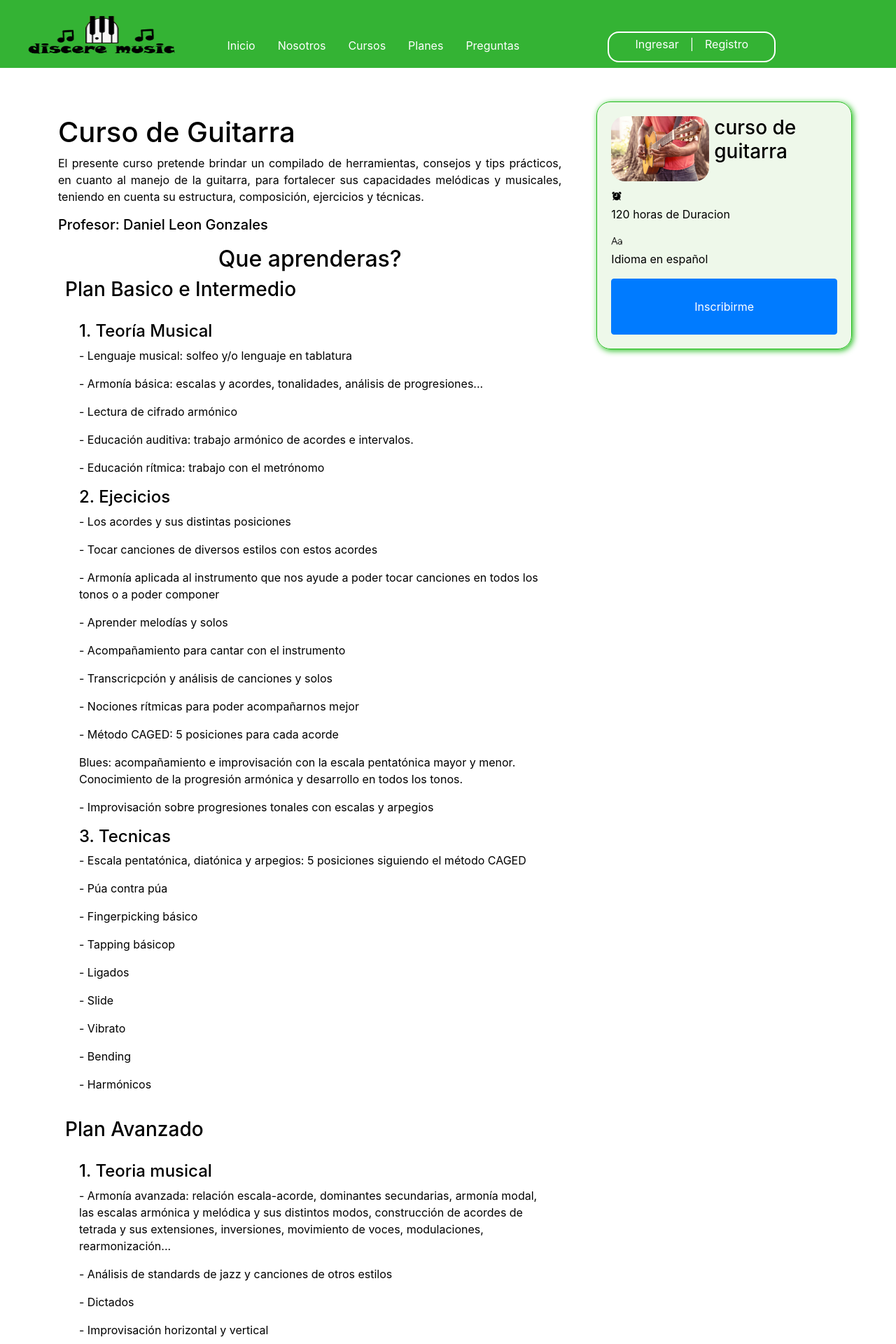
After one commit to Leongon/clasevirtual, a Python web app: template templates/Planes.guitarra.html in a window 1280 px wide. The commit adds this page. Shown: the top 1920 px of the page at 70% size. Run offline with Jinja, Linux system fonts and the light colour scheme; the template is opened without the code that fills it, so the values that code supplies are empty; some libraries are stand-ins or nearby versions.

Commit message:
19/10/21

```diff
--- a/static/src/css/index.css
+++ b/static/src/css/index.css
@@ -81,6 +81,7 @@
     padding: 3rem;
     height: 35.4rem;
     background-color: #000;
+    border-bottom: 3px solid #34b334;
 }
 .slide{
 
@@ -98,3 +99,32 @@
     border-radius: 10px ;
 
 }
+
+.contenedor-main-4{
+    color:black;
+    padding: 3rem;
+    height: 35.4rem;
+    background-color: white;
+
+}
+.color-card{
+    border-radius: 20px;
+    border: 1px solid #23bd1d;
+    box-shadow: 2px 2px 9px #23bd1d;
+    background-color: rgba(236, 247, 232, 0.877);
+
+}
+.color-card img{
+    border-radius: 20px;
+    border: #34b334;
+}
+.tamaño-btn{
+    width: 100%;
+    height: 5rem;
+}
+.hora{
+    padding-top: 11px;
+}
+.sub-contenedor-main-4{
+    padding: 10px;
+}
--- /dev/null
+++ b/templates/Planes.guitarra.html
@@ -0,0 +1,200 @@
+<!DOCTYPE html>
+<html lang="en">
+
+<head>
+    <meta charset="UTF-8">
+    <meta http-equiv="X-UA-Compatible" content="IE=edge">
+    <meta name="viewport" content="width=device-width, initial-scale=1.0">
+    <link rel="stylesheet" href="https://maxcdn.bootstrapcdn.com/bootstrap/4.0.0/css/bootstrap.min.css"
+        integrity="sha384-Gn5384xqQ1aoWXA+058RXPxPg6fy4IWvTNh0E263XmFcJlSAwiGgFAW/dAiS6JXm" crossorigin="anonymous">
+    <link rel="stylesheet" href="../static/src/css/index.css">
+    <title id="title"></title>
+</head>
+
+<body class="">
+    <div class="container-fluid">
+        <!--Inicio nav-->
+        <div class="row bg-opacity-90" style="padding: 1% 0 1% 0 ; background-color:#34b334">
+            <div class="col-2">
+                <img src="../static/src/img/logo.png" alt="" class="image-responsive img-logo">
+            </div>
+            <div class="col-6">
+                <nav class="nav justify-content-center">
+                    <a class="text-color nav-link" href="index.html">Inicio</a>
+                    <a class="text-color nav-link" href="#">Nosotros</a>
+                    <a class="text-color nav-link" href="#">Cursos</a>
+                    <a href="Planes.guitarra.html" class="text-color nav-link">Planes</a>
+                    <a href="#" class="text-color nav-link">Preguntas</a>
+                </nav>
+            </div>
+            <div class="col-4">
+                <div class="login-borde">
+                    <nav class="nav justify-content-center posicion-login">
+
+                        <a name="" id="" class="nav-link text-color" href="#">Ingresar</a>
+                        <p class="separar">|</p>
+                        <a name="" id="" class="nav-link text-color" href="#">Registro</a>
+
+                    </nav>
+                </div>
+            </div>
+        </div>
+        <!--Fin nav-->
+        <!--Contenido principal-->
+
+        <!--Contenido principal 4-->
+        <div class="contenedor-main-4">
+            <div class="contenedor-planes ">
+                <div class="row">
+                    <div class="col-8">
+                        <div class="card-body">
+                            <h1>Curso de Guitarra</h1>
+                            <p class="text-justify">El presente curso pretende brindar un compilado de herramientas,
+                                consejos y tips prácticos, en cuanto al manejo de la guitarra, para fortalecer sus
+                                capacidades melódicas y musicales, teniendo en cuenta su estructura, composición,
+                                ejercicios y técnicas.</p>
+                                <h5>Profesor: Daniel Leon Gonzales</h5>
+                                <div class="sub-contenedor-main-4">
+                                    <div class="contenedor-planes ">
+
+                                        <div class="row ">
+                                            <div class="col-12">
+                                                <h2 class="text-center">Que aprenderas?</h2>
+                                                <h3>Plan Basico e Intermedio</h3>
+                                                <div class="card-body">
+                                                    <h4> 1. Teoría Musical</h4>
+                                                    <p> - Lenguaje musical: solfeo y/o lenguaje en tablatura</p>
+                                                    <p>- Armonía básica: escalas y acordes, tonalidades, análisis de progresiones...</p>
+                                                    <p>- Lectura de cifrado armónico</p>
+                                                    <p>- Educación auditiva: trabajo armónico de acordes e intervalos.</p>
+                                                    <p>- Educación rítmica: trabajo con el metrónomo</p>
+                                                    <h4>2. Ejecicios</h4>
+                                                    <p>- Los acordes y sus distintas posiciones</p>
+                                                    <p>- Tocar canciones de diversos estilos con estos acordes</p>
+                                                    <p>- Armonía aplicada al instrumento que nos ayude a poder tocar canciones en todos los
+                                                        tonos o a poder componer</p>
+                                                    <p>- Aprender melodías y solos</p>
+                                                    <p>- Acompañamiento para cantar con el instrumento</p>
+                                                    <p>- Transcricpción y análisis de canciones y solos</p>
+                                                    <p>- Nociones rítmicas para poder acompañarnos mejor</p>
+                                                    <p>- Método CAGED: 5 posiciones para cada acorde</p>
+                                                    <p> Blues: acompañamiento e improvisación con la escala pentatónica mayor y menor.
+                                                        Conocimiento de la progresión armónica y desarrollo en todos los tonos.</p>
+                                                    <p>- Improvisación sobre progresiones tonales con escalas y arpegios</p>
+                                                    <h4>3. Tecnicas </h4>
+                                                    <p> - Escala pentatónica, diatónica y arpegios: 5 posiciones siguiendo el método CAGED</p>
+                                                    <p>- Púa contra púa</p>
+                                                    <p>- Fingerpicking básico</p>
+                                                    <p>- Tapping básicop</p>
+                                                    <p>- Ligados</p>
+                                                    <p>- Slide</p>
+                                                    <p>- Vibrato</p>
+                                                    <p>- Bending</p>
+                                                    <p>- Harmónicos</p>
+                                                </div>
+                                                <h3>Plan Avanzado</h3>
+                                                <div class="card-body">
+                                                    <h4>1. Teoria musical</h4>
+                                                    <p>- Armonía avanzada: relación escala-acorde, dominantes secundarias, armonía modal, las
+                                                        escalas armónica y melódica y sus distintos modos, construcción de acordes de tetrada y
+                                                        sus extensiones, inversiones, movimiento de voces, modulaciones, rearmonización...</p>
+                                                    <p>- Análisis de standards de jazz y canciones de otros estilos</p>
+                                                    <p>- Dictados</p>
+                                                    <p>- Improvisación horizontal y vertical</p>
+                                                    <p>- Conceptos rítmicos avanzados: compases de amalgama, poliritmia, trabajo del fraseo,
+                                                        aceleración y retraso del pulso, modulación rítmica...</p>
+                                                    <p>- Lenguaje estilístico: jazz, blues, rock, pop...</p>
+                                                    <h4>2. Práctica</h4>
+                                                    <p>- Patrones y ejercicios con escalas y arpegios</p>
+                                                    <p>- Transcripción de solos y análisis según los conceptos teóricos y estilísticos</p>
+                                                    <p>- Sustitución de acordes</p>
+                                                    <p>- Poliacordes</p>
+                                                    <p>- Inversiones y drops</p>
+                                                    <p>- Comping</p>
+                                                    <p>- Blues avanzado: escalas de blues, escala eneáfona, fraseos de blues, distintas
+                                                        rearmonizaciones de la progresión armónica...</p>
+                                                    <p>- Repertorio</p>
+                                                    <p>- Standards de jazz</p>
+                                                    <p>- Técnicas de estudio y aprendizaje</p>
+                                                    <h4>3. Técnica</h4>
+                                                    <p>- Ejercicios de velocidad en escalas y arpegios</p>
+                                                    <p>- Trabajo sobre el metrónomo con las nuevas nociones rítmicas</p>
+                                                    <p>- Ampliación del mapa del mástil</p>
+                                                    <p>- Concepto de una sola posición para todo el mástil: escalas de tres notas por cuerda y
+                                                        de cuatro notas por cuerda, escalas sobre una sola cuerda...</p>
+                                                    <p>- Economy picking y sweep picking</p>
+                                                    <p>- Contrapunto</p>
+                                                    <p>- Improvisación avanzada: sobre progresiones como blues, standards de jazz, rhythm
+                                                        changes, Coltrane changes o composiciones concretas.</p>
+                                                    <p>- Conceptos de improvisación nuevos: una nota por cuerda, improvisación motívica,
+                                                        improvisación "out", improvisación interválica, por chord tones...</p>
+                                                    <p>- Lenguaje bebop según el método de Barry Harris: escalas bebop, notas de aproximación,
+                                                        enclosures, sustituciones, frases cliché bebop...</p>
+                                                    <p>- Fingerpicking avanzado</p>
+                                                    <p>- Country: chickenpicking, licks, trabajo sobre la semicorchea recta...</p>
+                                                    <p>- Funky: acompañamiento en semicorcheas, muteo, subdivisión rítmica, trabajo melódico
+                                                        sobre las primeras cuerdas, strumming funk...</p>
+                                                    <p>- Uso de pedales de efectos</p>
+                                                    <p>- Arreglos</p>
+                                                    <p>- Guía para tocar en distintos tipos de bandas</p>
+                                                    <p>- Guía para afrontar una grabación de estudio</p>
+                                                </div>
+                                            </div>
+                                        </div>
+                                    </div>
+
+                                </div>
+                        </div>
+                    </div>
+
+                    <div class="col-4">
+                        <div class="">
+                            <div class="card-body color-card">
+                                <div class="row">
+                                    <div class="col-5">
+                                        <img src="../static/src/img/C_guiatarra.jpg" width="140px" alt="">
+                                    </div>
+                                    <div class="col-7">
+                                        <h3>curso de guitarra</h3>
+                                    </div>
+                                </div>
+                                <div class="row">
+                                    <div class="col-12 hora">
+                                        <div class="row">
+                                            <div class="col-1">
+                                                <ion-icon name="alarm-sharp"></ion-icon>
+                                            </div>
+                                            <div class="col-11">
+                                                <p>120 horas de Duracion</p>
+                                            </div>
+                                        </div>
+                                    </div>
+                                    <div class="col-12">
+                                        <div class="row">
+                                            <div class="col-1">
+                                                <ion-icon name="text-outline"></ion-icon>
+                                            </div>
+                                            <div class="col-11">
+                                                <p>Idioma en español</p>
+                                            </div>
+                                        </div>
+                                    </div>
+                                    <div class="col-12 text-center">
+                                        <button type="button" class="btn btn-primary tamaño-btn" >Inscribirme</button>
+                                    </div>
+
+
+                                </div>
+                            </div>
+                        </div>
+                    </div>
+                </div>
+
+            </div>
+            <script type="module" src="https://unpkg.com/ionicons@5.5.2/dist/ionicons/ionicons.esm.js"></script>
+            <script nomodule src="https://unpkg.com/ionicons@5.5.2/dist/ionicons/ionicons.js"></script>
+            <script src="../static/src/js/jquery-3.6.0.min.js"></script>
+            <script src="../static/src/js/bootstrap.min.js"></script>
+</body>
+
+</html>
```
Also changed, not shown: static/src/css/curso.css (added, +22 -0 lines), static/src/css/inicio.curso.css (added, +182 -0 lines), static/src/css/login.css (added, +13 -0 lines), static/src/js/recorre.js (added, +18 -0 lines), templates/Curso.html (added, +149 -0 lines), templates/index.html (+12 -5 lines), templates/login.html (added, +81 -0 lines).
